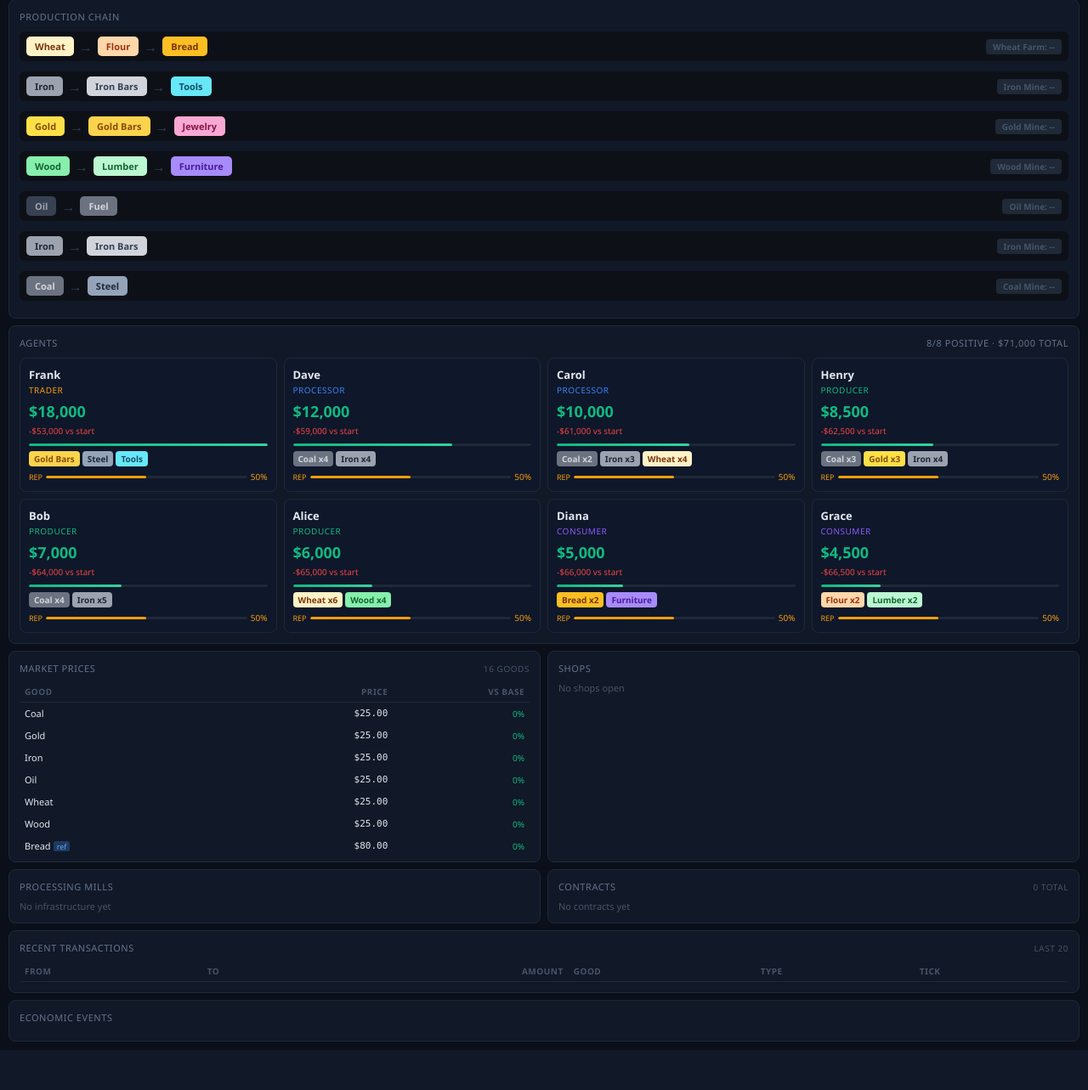
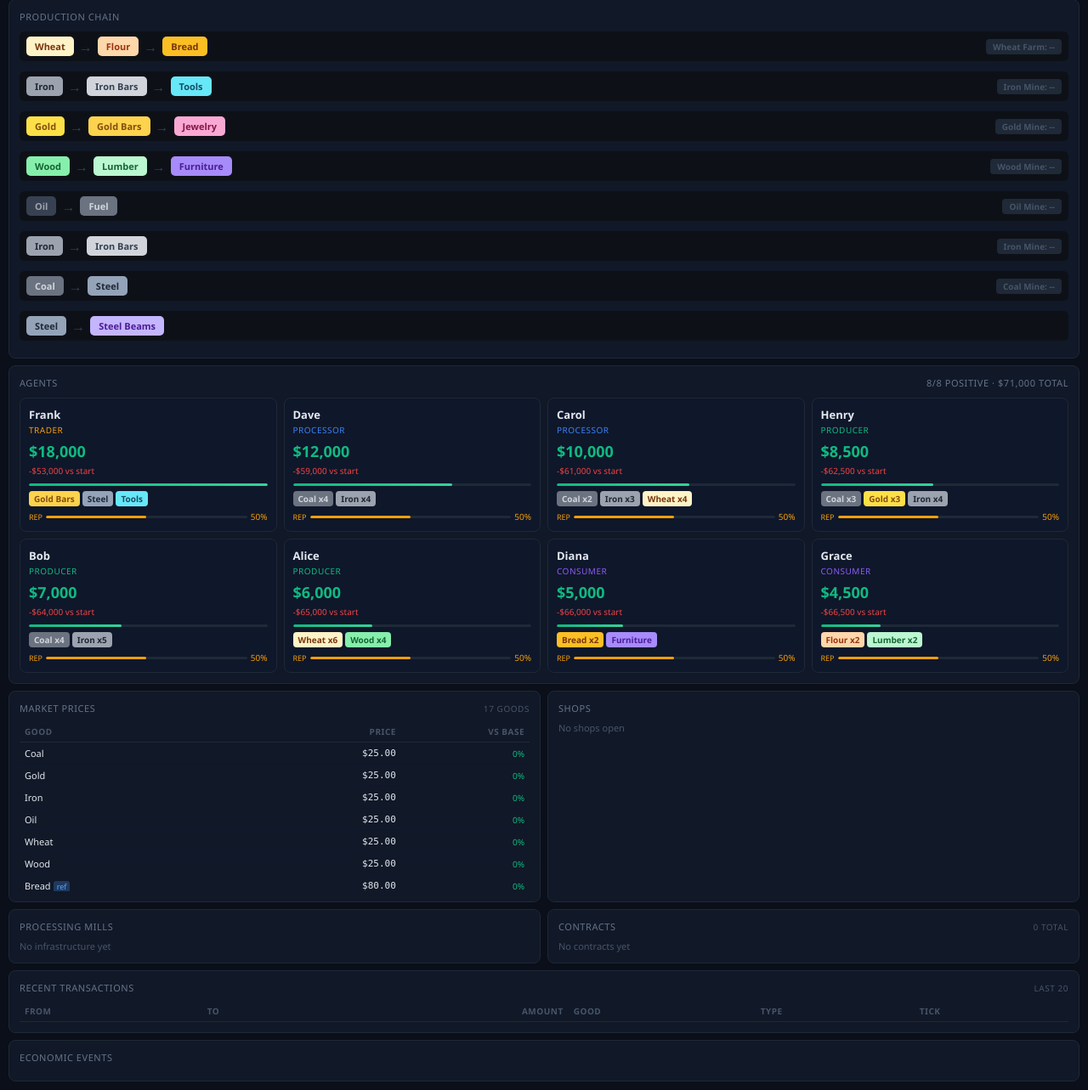
Before and after one commit to Goldfire7/MinerDashboard, a Flask app: template EconSim/templates/index.html in a window 1280 px wide; the page is wider, and only the part inside the window is pictured. Shown: the part 303-1586 px from the top of that part at 85% size. Before the commit the page ends 1539 px from the top of that part, so only its background shows below. Run offline with Flask 3, Linux system fonts and the light colour scheme; the template is opened without the code that fills it, so the values that code supplies are empty; data comes from the database, SQL or seed files in the repository; some libraries are stand-ins or nearby versions.

Commit message:
EconSim: Add Steel Beams production chain, Hardware Store shop, rename Steel Mill -> Steel Foundry
Changes:
- Add 'Steel Beams' to PRODUCTION_CHAINS: Steel x1 -> Steel Beams x1 (base 20)
- Add 'Hardware Store' shop: Steel x1 -> Steel Beams, linked to Steel Beams Mill
- Rename 'Steel Mill' -> 'Steel Foundry' for clarity (no duplicate mill names)
- Blacksmith now uses Steel x1 -> Tools (reduced from x2)
- Steel Beams added to REFINED_GOODS and FINISHED_LIST
- Hardware Store optimized: 80% tick chance, 0.90+level*0.15 efficiency, 2 beams/batch
- Hardware Store mill: 80% processing chance, higher efficiency multiplier
- Steel Beams added to UI color map and production chain display
- CHAIN array updated with Steel Beams row (Steel -> Steel Beams -> Hardware Store)
- Agent produce chance raised: 10% -> 25% (more Iron/raw goods)
- Mine extraction rate improved: 35% per tick (up from 25%)
- Mining fee decay: -15% per tick on high-fee mines

```diff
--- a/EconSim/app.py
+++ b/EconSim/app.py
@@ -23,7 +23,7 @@ simulation = {
 }
 
 # Agent behavior config
-AGENT_PRODUCE_CHANCE = 0.1
+AGENT_PRODUCE_CHANCE = 0.25
 AGENT_PROCESS_CHANCE = 0.2
 AGENT_FACTORY_CHANCE = 0.35
 AGENT_CONSUME_CHANCE = 0.4
@@ -46,6 +46,7 @@ PRODUCTION_CHAINS = {
     'Gold Bars': {'inputs': {'Gold': 2},            'output': 'Gold Bars', 'output_qty': 1, 'base_price': 1200.00},
     'Lumber':    {'inputs': {'Wood': 2},            'output': 'Lumber',    'output_qty': 1, 'base_price': 65.00},
     'Steel':     {'inputs': {'Iron Bars': 1, 'Coal': 1}, 'output': 'Steel', 'output_qty': 1, 'base_price': 280.00},
+    'Steel Beams': {'inputs': {'Steel': 1},            'output': 'Steel Beams', 'output_qty': 1, 'base_price': 520.00},
     'Fuel':      {'inputs': {'Oil': 2},             'output': 'Fuel',      'output_qty': 1, 'base_price': 40.00},
 }
 
@@ -78,7 +79,8 @@ SHOP_RECIPES = {
     'Bakery':      {'inputs': {'Flour': 3},         'output': 'Bread',     'buy_price_mult': 0.90, 'initial_cash': 5000,   'mill': 'Flour Mill'},
     'Jeweler':     {'inputs': {'Gold Bars': 2},      'output': 'Jewelry',   'buy_price_mult': 0.90, 'initial_cash': 10000,  'mill': 'Gold Bars Mill'},
     'Carpenter':   {'inputs': {'Lumber': 3},         'output': 'Furniture', 'buy_price_mult': 0.90, 'initial_cash': 5000,   'mill': 'Lumber Mill'},
-    'Blacksmith':  {'inputs': {'Steel': 2},          'output': 'Tools',     'buy_price_mult': 0.90, 'initial_cash': 5000,   'mill': 'Steel Mill'},
+    'Blacksmith':  {'inputs': {'Steel': 1},          'output': 'Tools',     'buy_price_mult': 0.90, 'initial_cash': 5000,   'mill': 'Steel Foundry'},
+    'Hardware Store': {'inputs': {'Steel': 1},       'output': 'Steel Beams', 'buy_price_mult': 0.90, 'initial_cash': 5000,   'mill': 'Steel Beams Mill'},
 }
 
 # Finished goods prices (what shops output — used by market and agents)
@@ -87,13 +89,13 @@ FINISHED_GOODS = {
     'Jewelry':   {'base_price': 2500.00,'happiness': 0.20},
     'Furniture': {'base_price': 150.00, 'happiness': 0.12},
     'Tools':     {'base_price': 400.00, 'happiness': 0.08},
-    'Steel':     {'base_price': 280.00, 'happiness': 0.06},
+    'Steel Beams': {'base_price': 520.00, 'happiness': 0.0},
     'Fuel':      {'base_price': 25.00,  'happiness': 0.04},
 }
 
 RAW_GOODS = ['Wheat', 'Iron', 'Gold', 'Oil', 'Wood', 'Coal']
-REFINED_GOODS = list(PRODUCTION_CHAINS.keys())  # Flour, Iron Bars, Gold Bars, Lumber, Steel, Fuel
-FINISHED_LIST = list(FINISHED_GOODS.keys())       # Bread, Jewelry, Furniture, Tools, Steel, Fuel
+REFINED_GOODS = ['Flour', 'Iron Bars', 'Gold Bars', 'Lumber', 'Steel', 'Fuel', 'Steel Beams']
+FINISHED_LIST = ['Bread', 'Jewelry', 'Furniture', 'Tools', 'Steel Beams']
 ALL_GOODS = RAW_GOODS + REFINED_GOODS + FINISHED_LIST
 
 
@@ -558,7 +560,7 @@ def apply_new_competitor(conn):
         return True
     base = PRODUCTION_CHAINS[good]['base_price']
     fee = base * random.uniform(0.03, 0.08)
-    factory_name = good + ' Mill'
+    factory_name = good + ' Foundry'
     cursor.execute('''
         INSERT INTO factories (name, produces, owner_id, fee_per_unit, level, active)
         VALUES (?, ?, ?, ?, 1, 1)
@@ -852,7 +854,7 @@ def agent_build_factory(conn, agent):
     # Build cost is real — agents pay to construct infrastructure
     if cost > 0 and agent['balance'] < cost:
         return None
-    factory_name = target_good + ' Mill'
+    factory_name = target_good + ' Foundry'
     cursor.execute('INSERT OR IGNORE INTO factories (name, produces, owner_id, fee_per_unit, level, active) VALUES (?, ?, ?, ?, 1, 1)',
                   (factory_name, target_good, agent['id'], round(fee, 2)))
     if cursor.rowcount == 0:
@@ -1573,7 +1575,8 @@ def simulation_tick():
     if simulation['tick_count'] % 20 == 0:
         update_reputations(conn)
 
-    # Natural drift
+    # Mining fee boost: lower fees to encourage more mining activity
+    cursor.execute('UPDATE mines SET fee_per_unit = MAX(0.5, fee_per_unit * 0.85) WHERE active = 1 AND fee_per_unit > 2.0')
     for good in market_goods:
         cursor.execute('''
             UPDATE market SET
@@ -1589,7 +1592,8 @@ def simulation_tick():
     cursor.execute('SELECT * FROM shops WHERE active = 1 AND mill_id IS NOT NULL')
     shop_mills = [dict(row) for row in cursor.fetchall()]
     for shop in shop_mills:
-        if random.random() > 0.30:  # 70% chance per tick
+        skip_chance = 0.80 if shop['name'] == 'Hardware Store' else 0.70
+        if random.random() > skip_chance:
             continue
         recipe = SHOP_RECIPES.get(shop['name'])
         if not recipe:
@@ -1624,6 +1628,8 @@ def simulation_tick():
         # Produce refined output
         output_qty = chain['output_qty']
         efficiency = 0.85 + (mill['level'] * 0.12)
+        if shop['name'] == 'Hardware Store':
+            efficiency = 0.90 + (mill['level'] * 0.15)  # higher yield
         output_qty = max(1, int(output_qty * efficiency))
         shop_inv[refined_good] = shop_inv.get(refined_good, 0) + output_qty
         cursor.execute('UPDATE shops SET inventory = ? WHERE id = ?',
@@ -1654,6 +1660,8 @@ def simulation_tick():
                 if shop_inv[input_good] <= 0:
                     del shop_inv[input_good]
             output_qty = 1
+            if shop['name'] == 'Hardware Store':
+                output_qty = 2  # hardware store produces more per batch
             shop_inv[output] = shop_inv.get(output, 0) + output_qty
             cursor.execute('UPDATE shops SET inventory = ? WHERE id = ?',
                            (json.dumps(shop_inv), shop['id']))
@@ -1707,7 +1715,7 @@ def simulation_tick():
     cursor.execute('SELECT * FROM mines WHERE active = 1')
     mines = cursor.fetchall()
     for mine in mines:
-        if random.random() > 0.25:  # 75% chance to extract per tick
+        if random.random() > 0.35:  # 65% chance to extract per tick
             continue
         mine_data = MINES.get(mine['name'], {})
         if not mine_data:
--- a/EconSim/templates/index.html
+++ b/EconSim/templates/index.html
@@ -278,13 +278,13 @@
 <script>
 var C = {
     Wheat:'#fef3c7', Iron:'#9ca3af', Gold:'#fde047', Oil:'#374151', Wood:'#86efac', Coal:'#6b7280',
-    Flour:'#fed7aa', 'Iron Bars':'#d1d5db', 'Gold Bars':'#fcd34d', Lumber:'#bbf7d0', Steel:'#94a3b8', Fuel:'#6b7280',
+    Flour:'#fed7aa', 'Iron Bars':'#d1d5db', 'Gold Bars':'#fcd34d', Lumber:'#bbf7d0', Steel:'#94a3b8', Fuel:'#6b7280', 'Steel Beams':'#c4b5fd',
     Bread:'#fbbf24', Jewelry:'#f9a8d4', Furniture:'#a78bfa', Tools:'#67e8f9',
     'Iron + Coal':'#475569'
 };
 var TF = {
     Wheat:'#78350f', Iron:'#1f2937', Gold:'#854d0e', Oil:'#9ca3af', Wood:'#166534', Coal:'#d1d5db',
-    Flour:'#9a3412', 'Iron Bars':'#374151', 'Gold Bars':'#854d0e', Lumber:'#166534', Steel:'#1f2937', Fuel:'#d1d5db',
+    Flour:'#9a3412', 'Iron Bars':'#374151', 'Gold Bars':'#854d0e', Lumber:'#166534', Steel:'#1f2937', Fuel:'#d1d5db', 'Steel Beams':'#4c1d95',
     Bread:'#78350f', Jewelry:'#831843', Furniture:'#4c1d95', Tools:'#164e63',
     'Iron + Coal':'#e2e8f0'
 };
@@ -298,7 +298,9 @@ var CHAIN = [
     { raw: 'Oil',   refined: 'Fuel',      finished: null,        f1: 'Fuel Mill',    f2: null,       mine: 'Oil Mine' },
     // Steel chain: Iron Bars + Coal -> Steel (two inputs)
     { raw: 'Iron',  refined: 'Iron Bars', finished: null,        f1: 'Iron Bars Mill', f2: null,  mine: 'Iron Mine', steel_chain: true },
-    { raw: 'Coal',  refined: 'Steel',     finished: null,        f1: 'Steel Mill',    f2: null,  mine: 'Coal Mine', iron_chain: true },
+    { raw: 'Coal',  refined: 'Steel',     finished: null,        f1: 'Steel Foundry',   f2: null,  mine: 'Coal Mine', iron_chain: true },
+    // Steel Beams chain: Steel -> Steel Beams (construction material)
+    { raw: 'Steel', refined: 'Steel Beams', finished: null,      f1: 'Steel Beams Mill', f2: 'Hardware Store', mine: null },
 ];
 
 var chMoney, chGini, chProcessing, chMoneyFlow;
```
